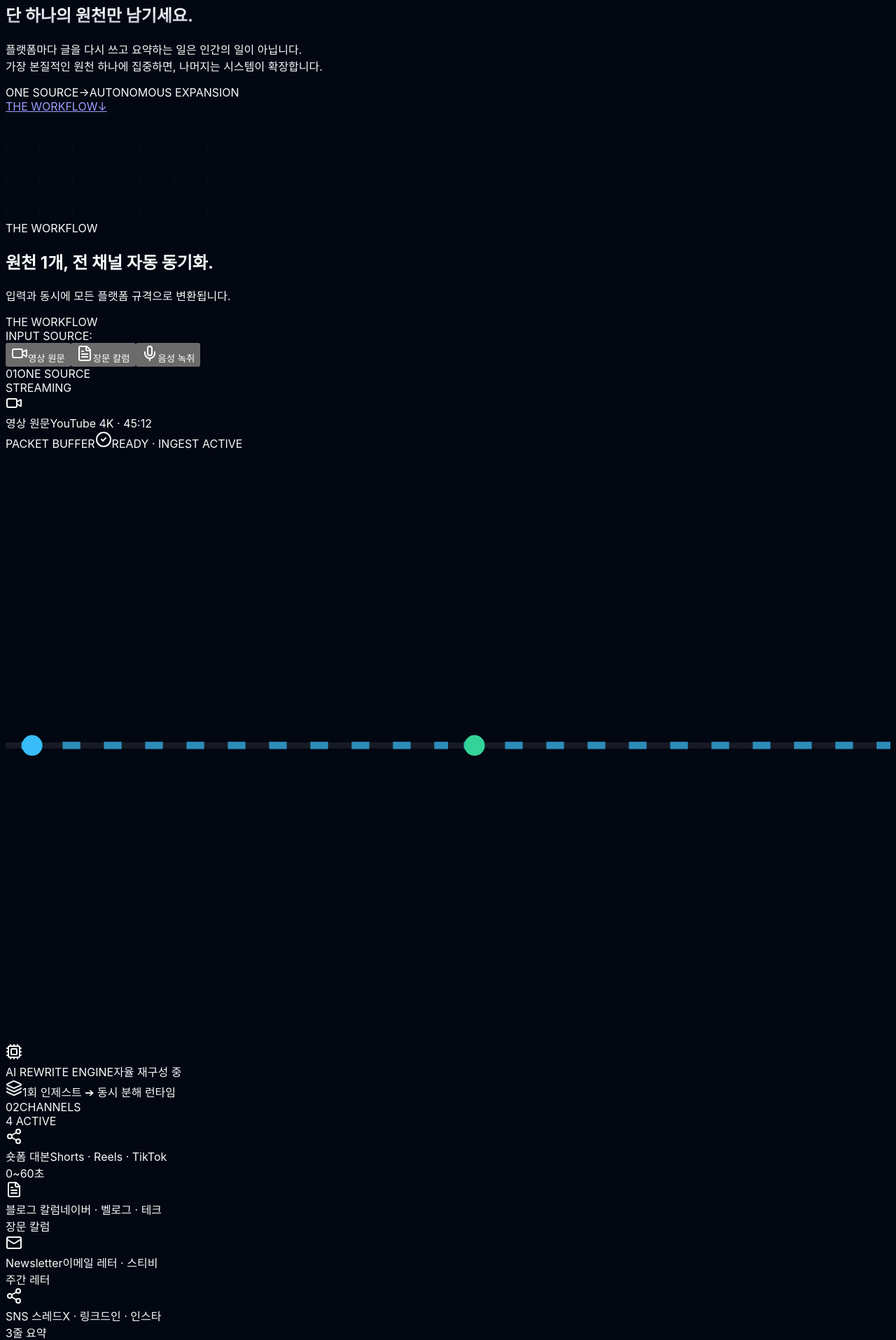
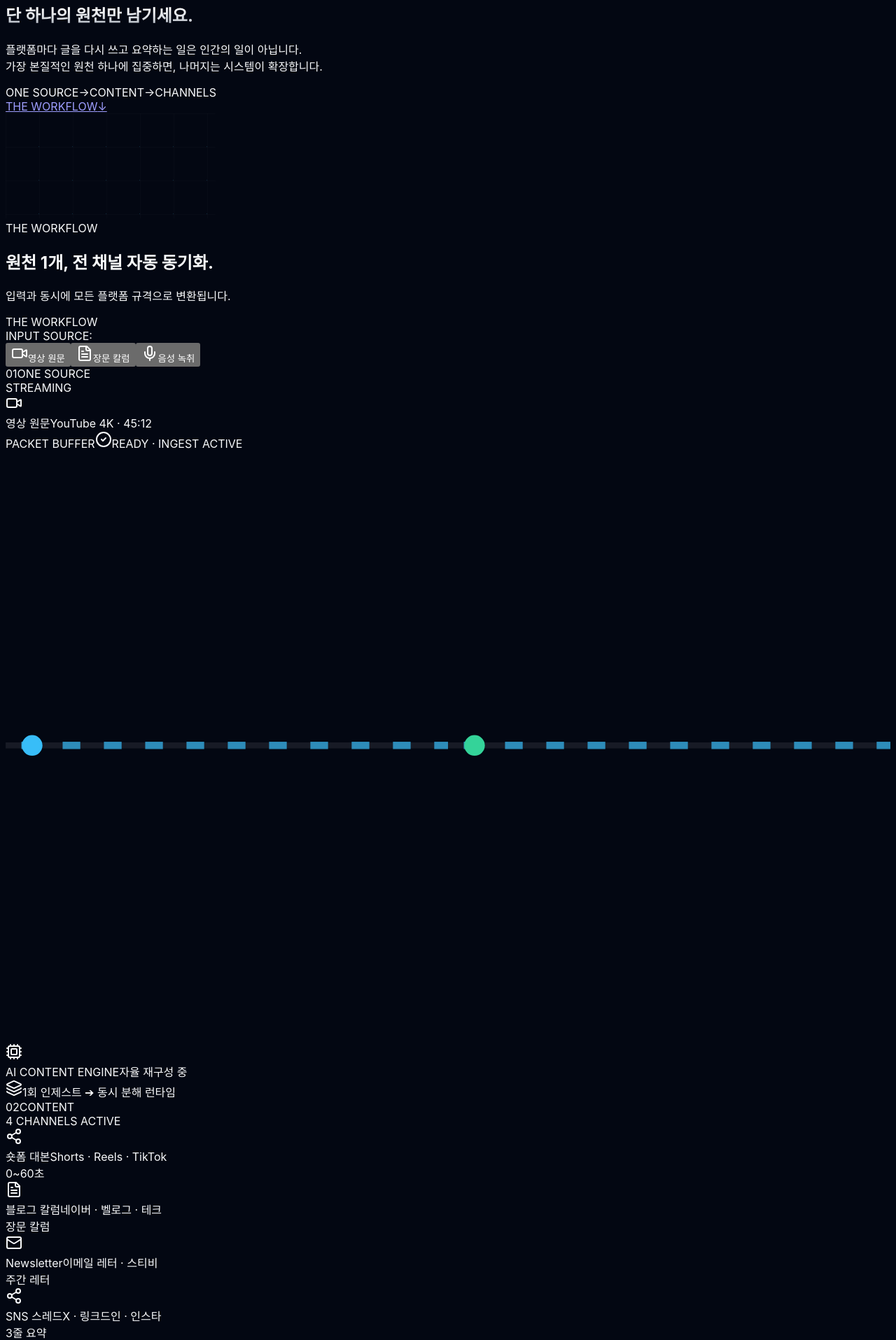
Before and after one commit to kncalabs/kncalabs, a Next.js app: page / in a window 1280 px wide. Shown: the part 569-2484 px from the top of the page at 70% size. Built offline with nearby package versions, Linux system fonts and the light colour scheme; a web font is replaced by a local one.

Commit message:
feat(workflow): integrate CONTENT into pipeline equation and stage 2

```diff
--- a/src/components/TheIdea.tsx
+++ b/src/components/TheIdea.tsx
@@ -37,10 +37,12 @@ export default function TheIdea() {
 
         {/* Clean Micro Thesis Spine */}
         <div className="pt-4 flex items-center justify-center">
-          <div className="inline-flex items-center gap-3 px-5 py-2 rounded-full bg-white/5 border border-white/10 text-xs font-mono text-slate-300">
+          <div className="inline-flex items-center gap-2.5 sm:gap-3 px-5 py-2 rounded-full bg-white/5 border border-white/10 text-xs font-mono text-slate-300">
             <span className="text-white font-semibold">ONE SOURCE</span>
             <span className="text-slate-600">→</span>
-            <span className="text-sky-300 font-semibold">AUTONOMOUS EXPANSION</span>
+            <span className="text-sky-300 font-semibold">CONTENT</span>
+            <span className="text-slate-600">→</span>
+            <span className="text-emerald-400 font-semibold">CHANNELS</span>
           </div>
         </div>
 
--- a/src/components/TrustAndConversion.tsx
+++ b/src/components/TrustAndConversion.tsx
@@ -74,9 +74,9 @@ export default function TrustAndConversion() {
                 <span className="text-slate-600">→</span>
                 <span>AI</span>
                 <span className="text-slate-600">→</span>
-                <span>MANY CONTENTS</span>
+                <span>CONTENT</span>
                 <span className="text-slate-600">→</span>
-                <span>MANY CHANNELS</span>
+                <span>CHANNELS</span>
               </span>
             </div>
 
--- a/src/components/WorkflowSection.tsx
+++ b/src/components/WorkflowSection.tsx
@@ -293,7 +293,7 @@ export default function WorkflowSection() {
 
                   <div>
                     <span className="text-[10px] font-mono tracking-widest text-sky-400 font-bold block">
-                      AI REWRITE ENGINE
+                      AI CONTENT ENGINE
                     </span>
                     <span className="text-xs font-semibold text-white block mt-0.5">
                       자율 재구성 중
@@ -310,14 +310,14 @@ export default function WorkflowSection() {
               </div>
             </div>
 
-            {/* STAGE 3: CHANNELS (4 cols) */}
+            {/* STAGE 2: CONTENT & CHANNELS (4 cols) */}
             <div className="lg:col-span-4 flex flex-col justify-center space-y-2.5">
               <div className="text-[11px] font-mono font-bold text-slate-300 tracking-wider flex items-center justify-between">
                 <div className="flex items-center gap-2">
                   <span className="px-2 py-0.5 rounded bg-white/5 border border-white/10 text-white font-mono">02</span>
-                  <span className="tracking-widest">CHANNELS</span>
+                  <span className="tracking-widest">CONTENT</span>
                 </div>
-                <span className="text-[10px] text-emerald-400 font-mono">4 ACTIVE</span>
+                <span className="text-[10px] text-emerald-400 font-mono">4 CHANNELS ACTIVE</span>
               </div>
 
               {/* 4 Output Channels Fanout */}
```
